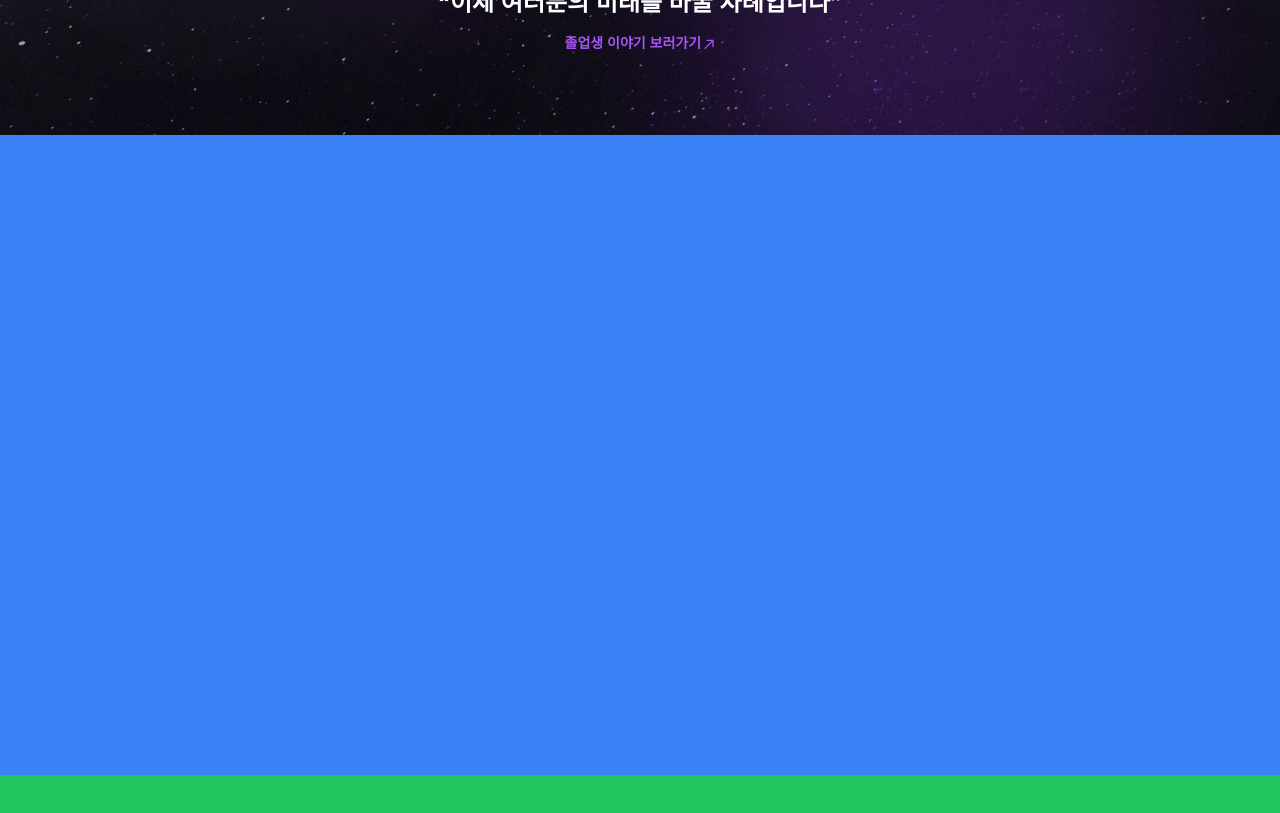
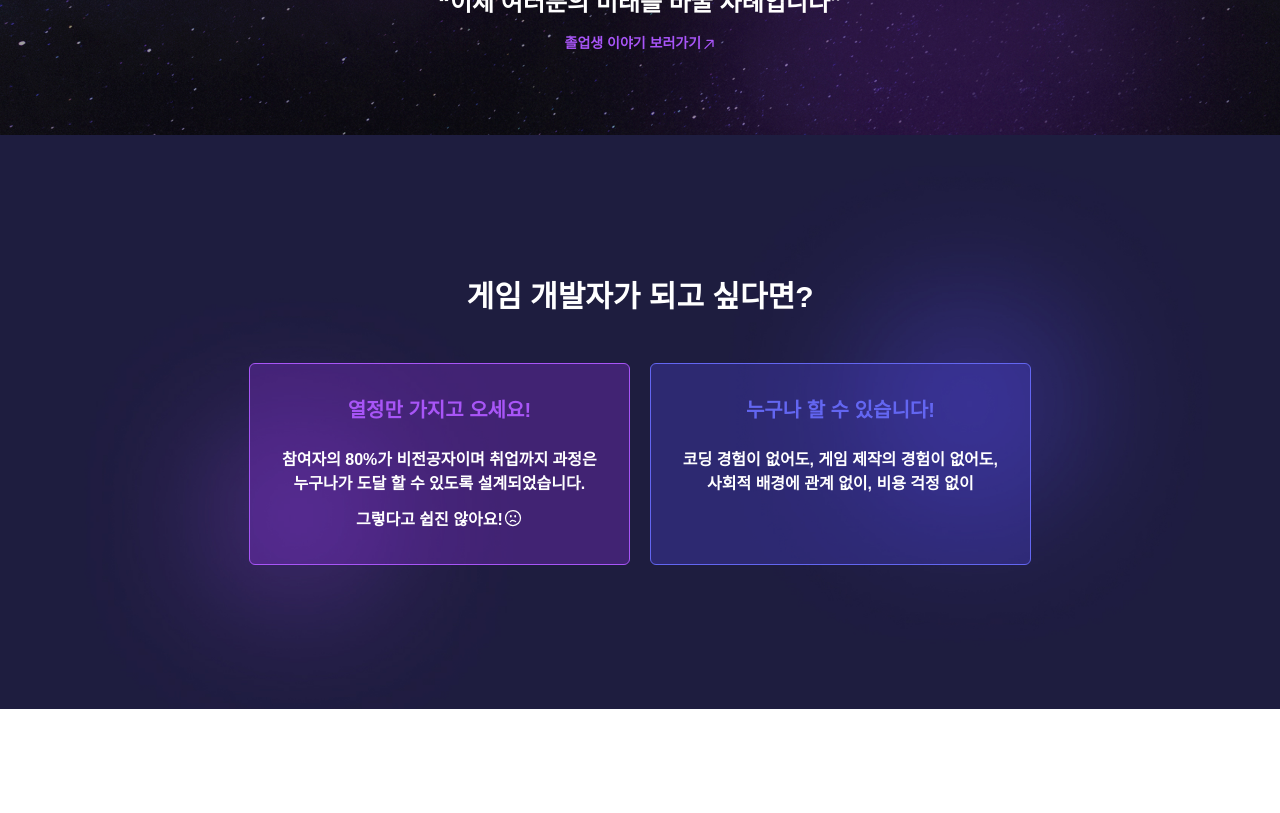
Before and after one commit to web5-kimgangmoon/framerMotionStudy, a Next.js app in the folder rxjs/: page / in a window 1280 px wide. Shown: the part 5320-6133 px from the top of the page. After the commit the page ends 6029 px from the top, so only its background shows below. Built offline with nearby package versions, Linux system fonts and the light colour scheme.

Commit message:
fix:delay (#5)
spelling mistake. it's fix/bodyComp_18. it's not fix/bodyCompt_18.

```diff
--- a/rxjs/app/page.tsx
+++ b/rxjs/app/page.tsx
@@ -1,7 +1,7 @@
 "use client";
 
 import { useRef } from "react";
-import { BodyComp_slide, TestComp } from "./ui/bodySection";
+import { BodyComp_18, BodyComp_7, BodyComp_8 } from "./ui/bodySection";
 import Header from "./ui/header";
 import SmoothScroll from "./ui/horizontalScroll";
 
@@ -13,10 +13,9 @@ export default function Home() {
       <div className="pt-48 bg-red-400"></div>
       <div className="sticky top-0 left-0 bg-rose-600 w-full h-[5rem] z-10"></div>
       <SmoothScroll />
-      <TestComp />
-      <BodyComp_slide />
-      <div className="w-full h-[40rem] bg-blue-500"></div>
-      <div className="w-full h-[40rem] bg-green-500"></div>
+      <BodyComp_7 />
+      <BodyComp_8 />
+      <BodyComp_18 />
     </div>
   );
 }
--- a/rxjs/app/ui/animeWrapper_div.tsx
+++ b/rxjs/app/ui/animeWrapper_div.tsx
@@ -11,10 +11,14 @@ const AnimeWrapper_div = ({
   children,
   className,
   isTarget_parent,
+  delay,
+  duration,
 }: {
   children: React.ReactNode | string;
   className?: string;
   isTarget_parent?: boolean;
+  delay?: number;
+  duration?: number;
 }) => {
   const ref = useRef<null | HTMLDivElement>(null);
   const [isRunAnime, setIsRunAnime] = useState(false);
@@ -38,6 +42,10 @@ const AnimeWrapper_div = ({
       animate={upAnime_animate(isRunAnime)}
       onViewportEnter={onViewportEnter}
       onViewportLeave={() => onViewportLeave(isRunAnime)}
+      transition={{
+        delay: isRunAnime ? delay : 0,
+        duration: isRunAnime ? duration : 0,
+      }}
       ref={ref}
     >
       {children}
--- a/rxjs/app/ui/bodySection.tsx
+++ b/rxjs/app/ui/bodySection.tsx
@@ -7,9 +7,9 @@ import "swiper/css";
 import "swiper/css/navigation";
 import clsx from "clsx";
 import Link from "next/link";
-import { ArrowUpRightIcon } from "@heroicons/react/24/outline";
+import { ArrowUpRightIcon, FaceFrownIcon } from "@heroicons/react/24/outline";
 
-export const TestComp = () => {
+export const BodyComp_7 = () => {
   return (
     <div
       className="w-full min-h-[40rem] pt-24 pb-12"
@@ -182,7 +182,7 @@ const ToggleBox_section = () => {
   );
 };
 
-export const BodyComp_slide = () => {
+export const BodyComp_8 = () => {
   const titleId = useId();
   return (
     <div
@@ -280,3 +280,72 @@ export const BodyComp_slide = () => {
     </div>
   );
 };
+
+export const BodyComp_18 = () => {
+  return (
+    <div
+      className="py-36"
+      style={{
+        backgroundImage: "url('block_sect08_bg.jpg')",
+        backgroundSize: "cover",
+        backgroundPosition: "center",
+      }}
+    >
+      <section className="container flex flex-col items-center justify-center text-center text-white font-bold">
+        <AnimeWrapper_div duration={0.5}>
+          <h1 className="text-3xl pb-12">게임 개발자가 되고 싶다면?</h1>
+        </AnimeWrapper_div>
+        <ul className="flex gap-5">
+          {[
+            [
+              "열정만 가지고 오세요!",
+              "참여자의 80%가 비전공자이며 취업까지 과정은",
+              "누구나가 도달 할 수 있도록 설계되었습니다.",
+              "그렇다고 쉽진 않아요!",
+            ],
+            [
+              "누구나 할 수 있습니다!",
+              "코딩 경험이 없어도, 게임 제작의 경험이 없어도,",
+              "사회적 배경에 관계 없이, 비용 걱정 없이",
+            ],
+          ].map((v, idx) => (
+            <AnimeWrapper_div
+              key={idx}
+              delay={idx === 0 ? undefined : 0.1}
+              duration={1}
+            >
+              <li
+                className={clsx(
+                  "rounded-md p-8 border h-full",
+                  idx === 0
+                    ? "border-purple-500 bg-purple-600/30"
+                    : "border-indigo-500 bg-indigo-600/30"
+                )}
+              >
+                <h2
+                  className={clsx(
+                    "pb-6 text-xl",
+                    idx === 0 ? "text-purple-500" : "text-indigo-500"
+                  )}
+                >
+                  {v[0]}
+                </h2>
+                <p className="pb-3">
+                  {v[1]}
+                  <br />
+                  {v[2]}
+                </p>
+                {idx === 0 && (
+                  <h5 className="flex justify-center items-start">
+                    <span>그렇다고 쉽진 않아요!</span>
+                    <FaceFrownIcon className="inline-block w-5" />
+                  </h5>
+                )}
+              </li>
+            </AnimeWrapper_div>
+          ))}
+        </ul>
+      </section>
+    </div>
+  );
+};
```
Also changed, not shown: rxjs/public/block_sect08_bg.jpg (added).
